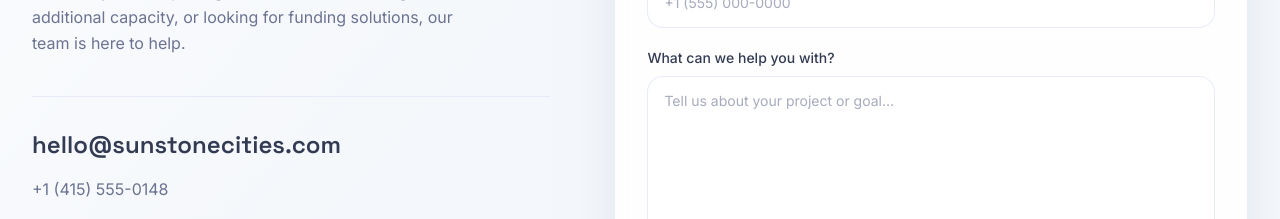
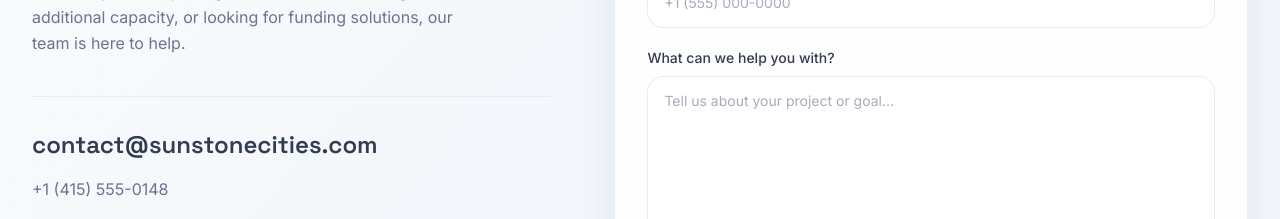
Before and after one commit to julieta-marketing/sunstonecities, a Next.js app: page / in a window 1280 px wide. Shown: the part 8620-8839 px from the top of the page. Built offline with nearby package versions, Linux system fonts and the light colour scheme.

Commit message:
Change public contact email from hello@ to contact@sunstonecities.com
Co-Authored-By: Claude Opus 4.8 <noreply@anthropic.com>

```diff
--- a/app/services/project-consulting/page.tsx
+++ b/app/services/project-consulting/page.tsx
@@ -263,7 +263,7 @@ export default function ProjectConsultingPage() {
                         </a>
                       ) : (
                         <a
-                          href={`mailto:hello@sunstonecities.com?subject=${encodeURIComponent(
+                          href={`mailto:contact@sunstonecities.com?subject=${encodeURIComponent(
                             `${service.title} 1-pager`,
                           )}`}
                           className="mt-7 inline-flex items-center gap-2 text-sm font-bold text-primary transition-colors hover:text-primary-dark"
--- a/components/contact-form.tsx
+++ b/components/contact-form.tsx
@@ -76,10 +76,10 @@ export function ContactForm() {
           <FadeIn delay={0.2}>
             <div className="mt-10 space-y-4 border-t border-border pt-8">
               <a
-                href="mailto:hello@sunstonecities.com"
+                href="mailto:contact@sunstonecities.com"
                 className="block font-display text-2xl font-semibold text-foreground transition-colors hover:text-primary"
               >
-                hello@sunstonecities.com
+                contact@sunstonecities.com
               </a>
               <p className="text-muted-foreground">+1 (415) 555-0148</p>
             </div>
```
